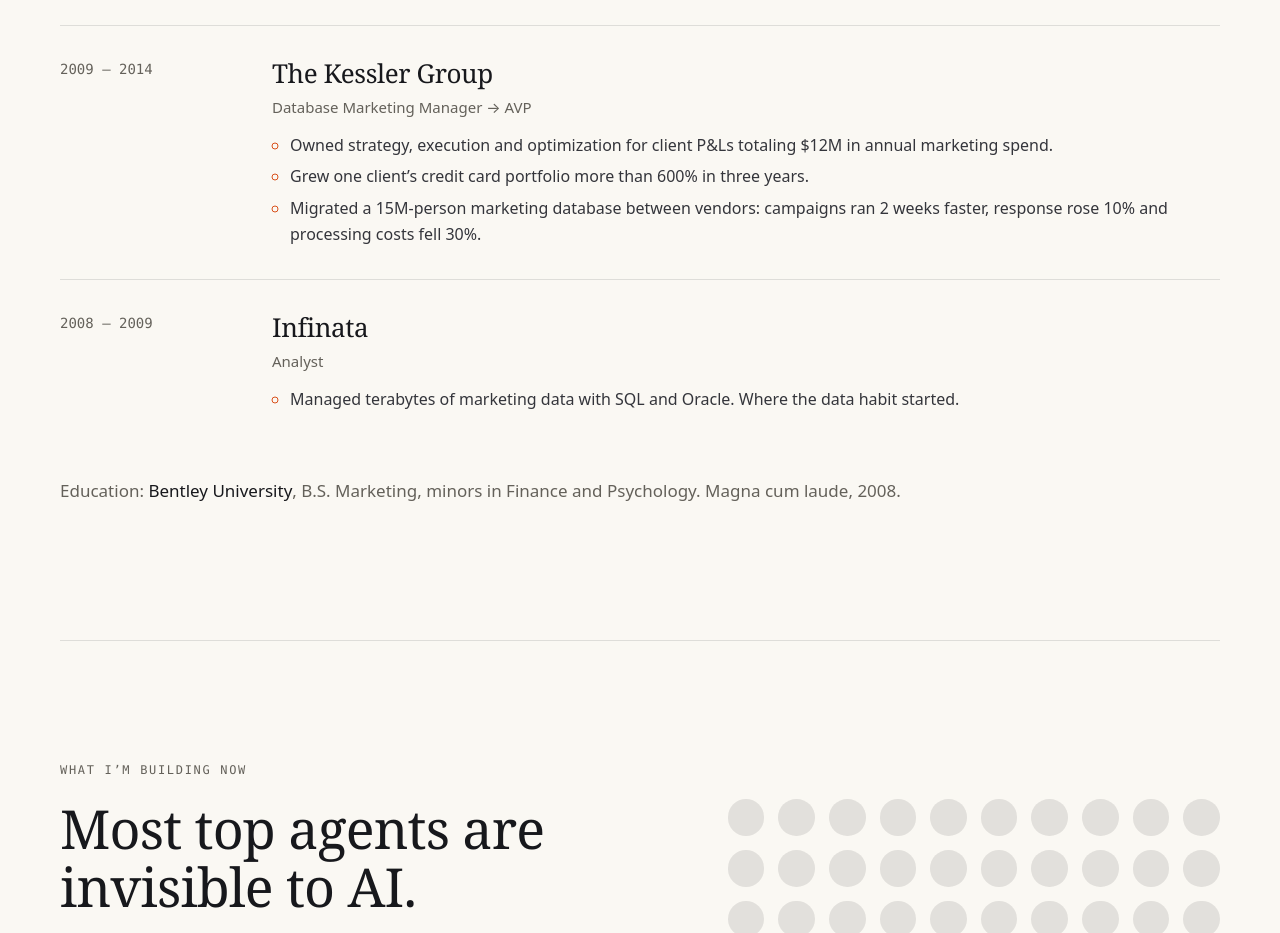
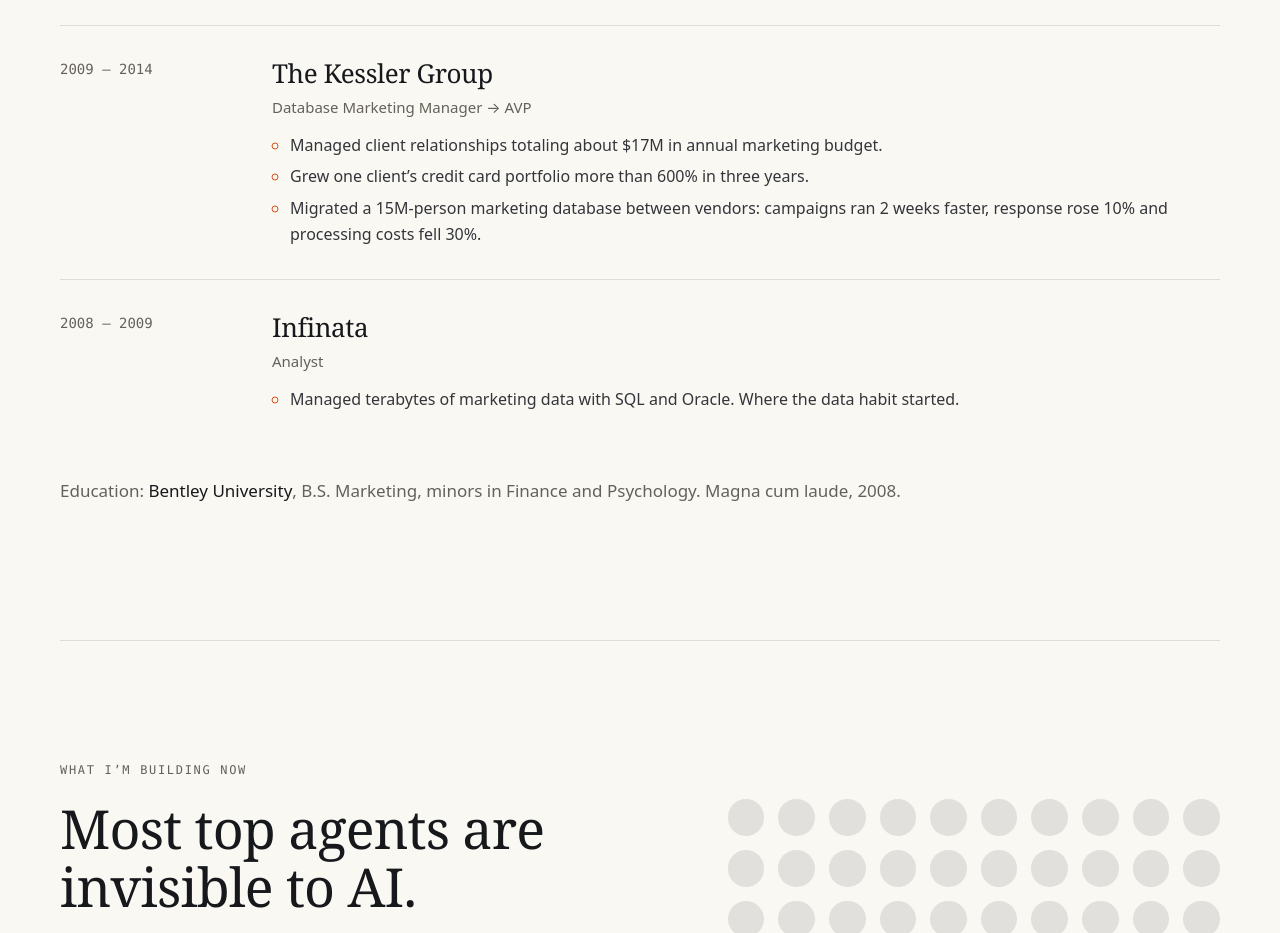
Before and after one commit to jonathandioli/personal-site, an Astro site: page / in a window 1280 px wide. Shown: the part 3780-4713 px from the top of the page. Built offline with nearby package versions, Linux system fonts and the light colour scheme; Astro itself is replaced by a stand-in of ours.

Commit message:
Restore Kessler budget to $17M to match LinkedIn
Co-Authored-By: Claude Opus 5.5 <noreply@anthropic.com>

```diff
--- a/src/pages/index.astro
+++ b/src/pages/index.astro
@@ -71,7 +71,7 @@ const career = [
   {
     when: '2009 — 2014', org: 'The Kessler Group', role: 'Database Marketing Manager → AVP',
     pts: [
-      'Owned strategy, execution and optimization for client P&Ls totaling $12M in annual marketing spend.',
+      'Managed client relationships totaling about $17M in annual marketing budget.',
       'Grew one client’s credit card portfolio more than 600% in three years.',
       'Migrated a 15M-person marketing database between vendors: campaigns ran 2 weeks faster, response rose 10% and processing costs fell 30%.',
     ],
```
